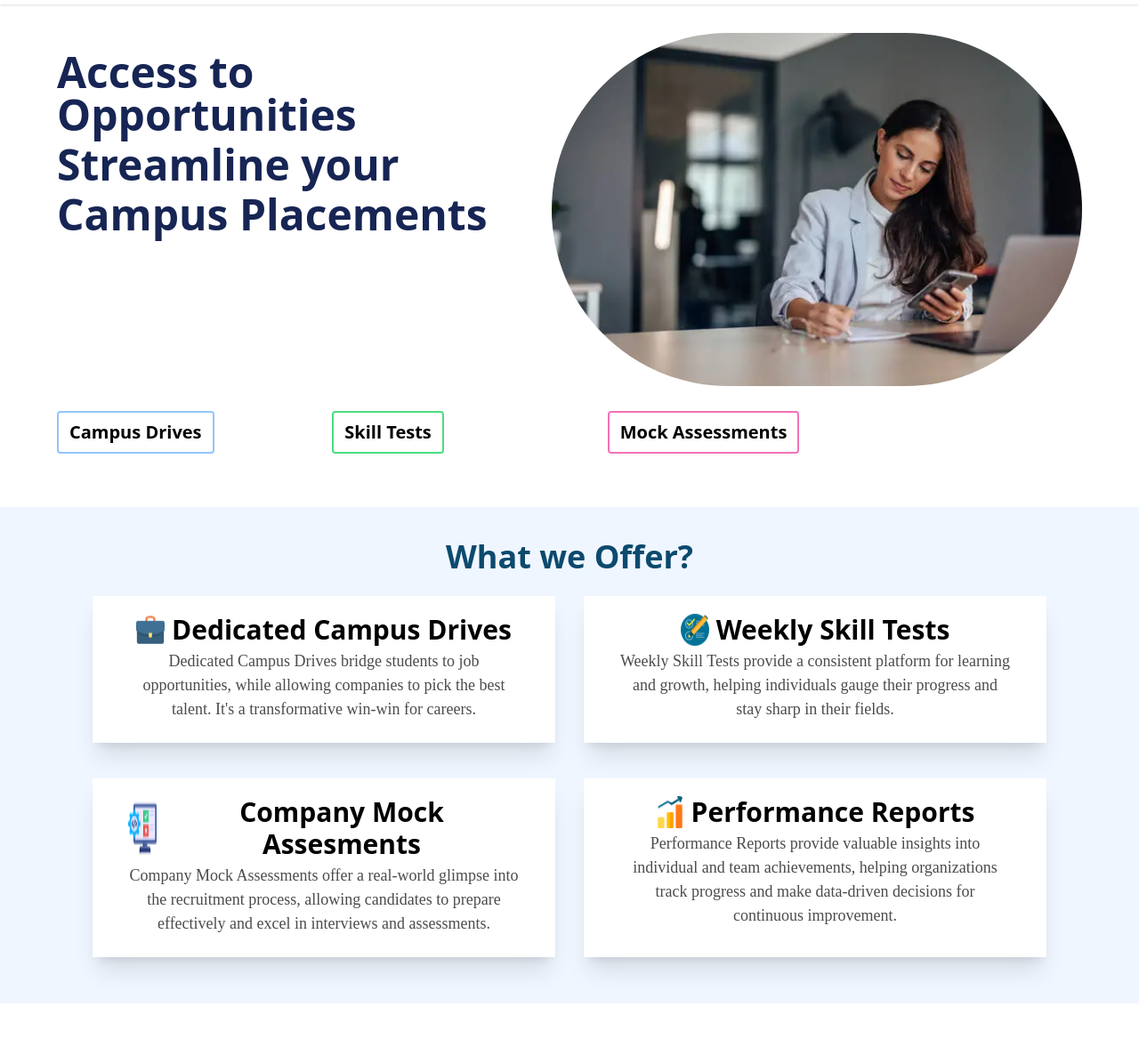
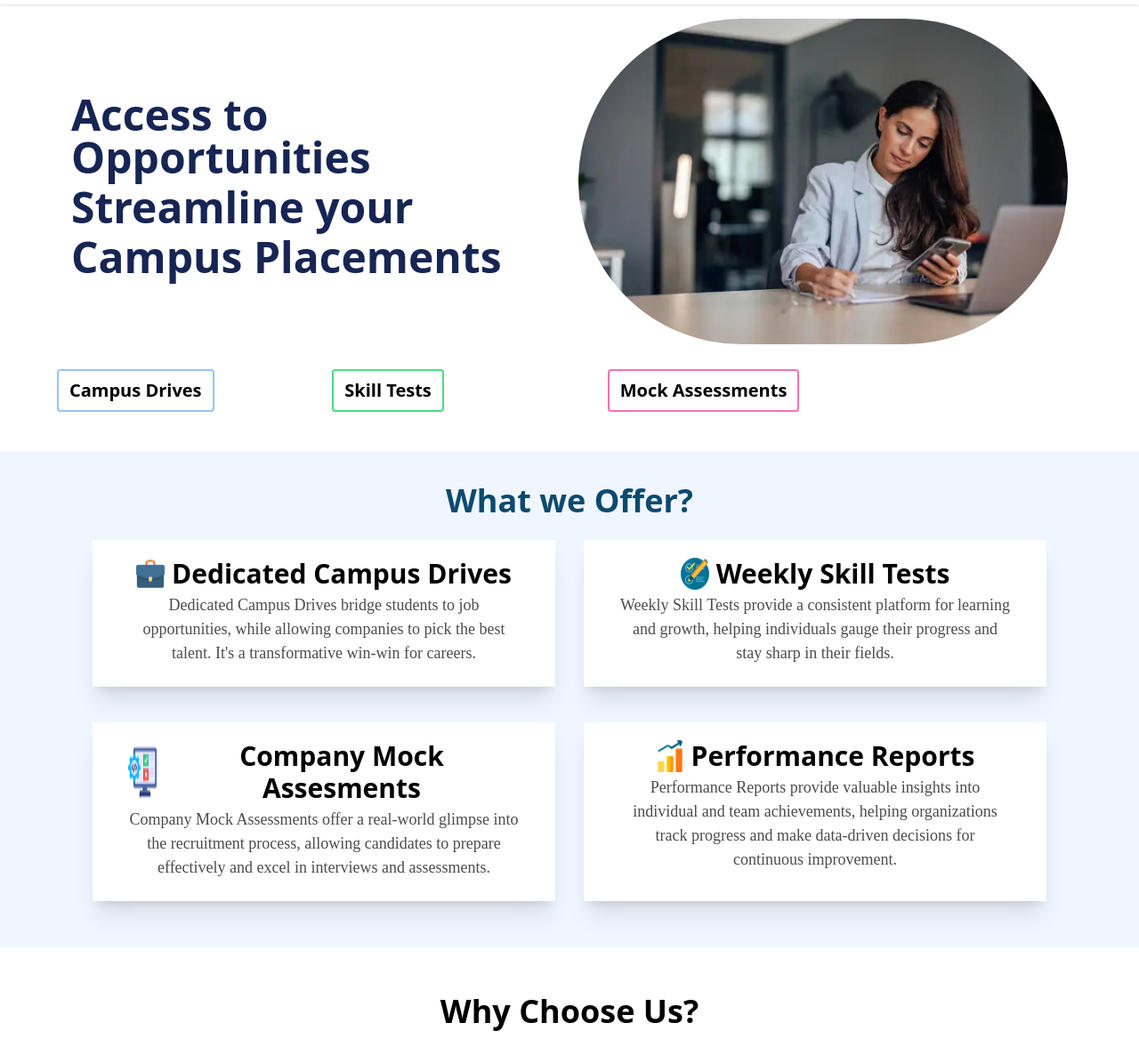
Before and after one commit to voilacode/fresherbot-tailwind, a plain HTML site: page src/college.html in a window 1280 px wide. Shown: the part 59-1236 px from the top of the page at 89% size. Drawn offline with nearby package versions, Linux system fonts and the light colour scheme.

Commit message:
updated college page

```diff
--- a/src/college.html
+++ b/src/college.html
@@ -82,9 +82,9 @@
     </header>
 
     <div>
-        <section class="container max-w-screen-xl px-4 py-8 mx-auto sm:px-16">
-            <div class="justify-between md:flex">
-                <div class="md:mt-4">
+        <section class="container max-w-screen-xl px-4 py-4 mx-auto sm:px-16">
+            <div class="justify-between md:mx-4 md:flex">
+                <div class="md:mt-20">
                     <h1 class="py-1 text-3xl font-bold text-center text-blue-950 md:text-5xl md:text-start">Access to
                         Opportunities</h1>
                     <h1 class="py-1 text-3xl font-bold text-center md:text-5xl text-blue-950 md:text-start">Streamline
@@ -93,7 +93,7 @@
                         Placements</h1>
                 </div>
                 <div class="py-2 md:py-0">
-                    <img src="../assets/computer.webp" alt="computer" class="rounded-full">
+                    <img src="../assets/computer.webp" alt="computer" class="rounded-full" width="550px">
                 </div>
             </div>
 
@@ -170,8 +170,8 @@
 
 
     <div class="">
-        <section class="max-w-screen-xl px-4 py-8 mx-auto sm:px-16 ">
-            <h1 class="text-4xl font-bold text-center">Why Choose Us?</h1>
+        <section class="max-w-screen-xl px-4 pb-4 mx-auto md:py-8 sm:px-16 ">
+            <h1 class="pb-2 text-4xl font-bold text-center">Why Choose Us?</h1>
             <div>
                 <div class="grid-cols-2 gap-8 md:mx-10 md:py-5 md:grid">
                     <div
```
